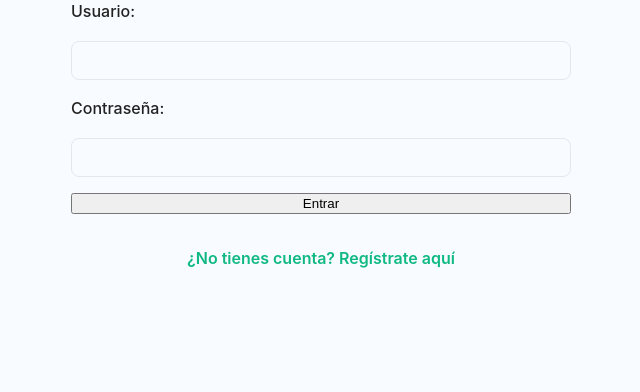
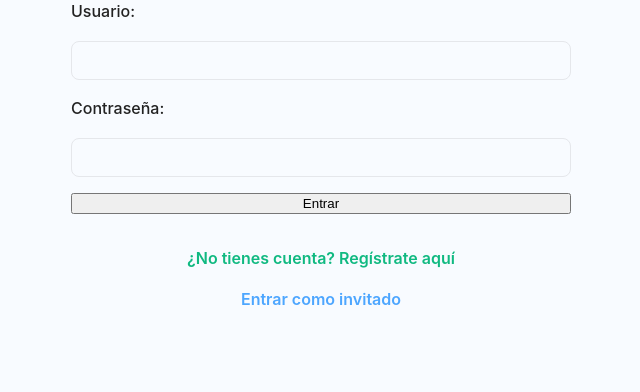
Before and after one commit to messironaldo20059-dotcom/iso9001, a Flask app: page /login in a window 1280 px wide. Shown: the part 91-483 px from the top of the page, without its empty margins (319-959 px from the left). Run offline with Flask 3, Linux system fonts and the light colour scheme.

Commit message:
invitado

```diff
--- a/SGC-ISO9001/app/app.py
+++ b/SGC-ISO9001/app/app.py
@@ -1,3 +1,4 @@
+
 
 
 
--- a/SGC-ISO9001/app/templates/login.html
+++ b/SGC-ISO9001/app/templates/login.html
@@ -18,8 +18,9 @@
             <input type="password" id="password" name="password" required>
             <button type="submit">Entrar</button>
         </form>
-        <div style="margin-top:1.5rem; text-align:center;">
+        <div style="margin-top:1.5rem; text-align:center; display:flex; flex-direction:column; gap:1rem;">
             <a href="/registro-iso" style="color:#10b981; font-weight:600; text-decoration:none;">¿No tienes cuenta? Regístrate aquí</a>
+            <a href="/invitado" style="color:#4DA6FF; font-weight:600; text-decoration:none;">Entrar como invitado</a>
         </div>
     </div>
 </body>
--- a/SGC-ISO9001/app/templates/menu.html
+++ b/SGC-ISO9001/app/templates/menu.html
@@ -20,7 +20,9 @@
                 <li style="margin-bottom: 1.5rem;"><a class="btn" href="/auditorias">Auditorías</a></li>
                 <li style="margin-bottom: 1.5rem;"><a class="btn" href="/capacitacion">Capacitación</a></li>
                 <li style="margin-bottom: 1.5rem;"><a class="btn" href="/checklist-iso" style="background:#4DA6FF; color:#fff; font-weight:600;">Checklist ISO 9001 (4.1-10.3)</a></li>
+                {% if not invitado %}
                 <li><a class="btn btn-logout" href="/logout" style="background:#c00; color:#fff;">Cerrar sesión</a></li>
+                {% endif %}
             </ul>
         </div>
     </div>
```
